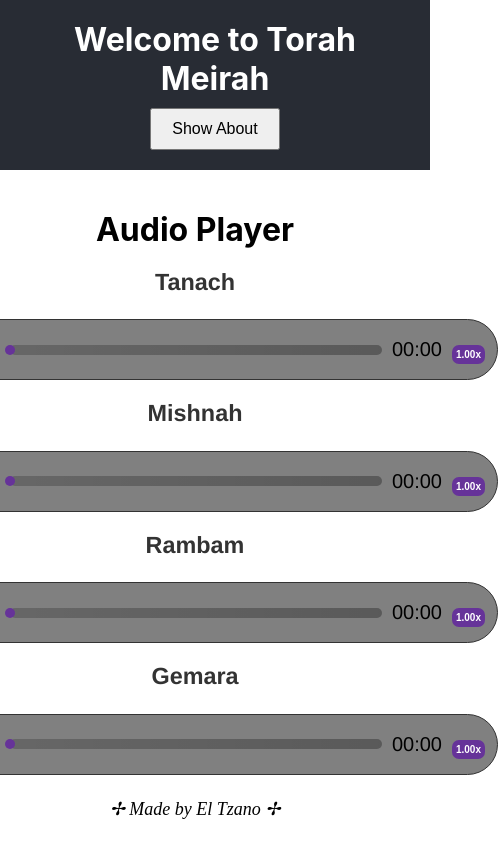
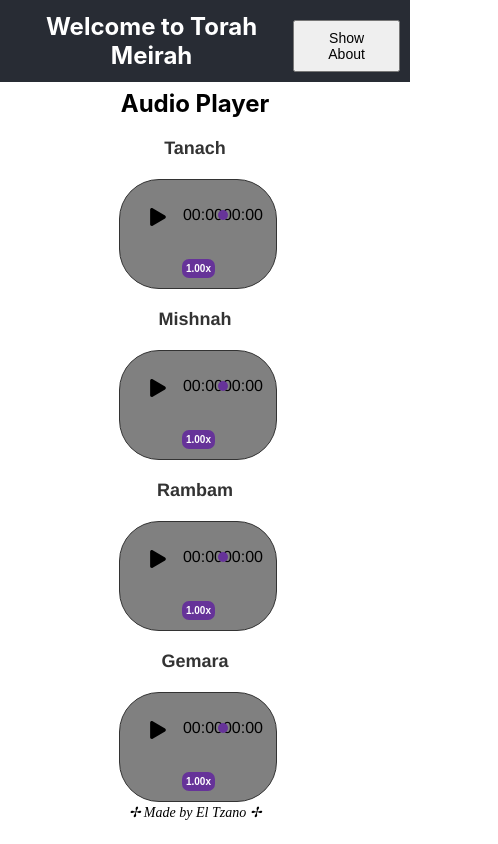
Before and after one commit to DavidRaitan/TorahMeirah, a React (Create React App) app: page / in a window 390 px wide. Both pictures are taken after a click on the button "Show Audio Player". Shown: the whole page, 498 px wide, since content can reach past the window. Built offline with nearby package versions, Linux system fonts and the light colour scheme.

Commit message:
css corrections

```diff
--- a/src/AboutUs.js
+++ b/src/AboutUs.js
@@ -6,7 +6,6 @@ function AboutUs() {
     <div className="home-container">
       <div className="button-container">
         <button onClick={() => window.location.href="#progress"} className="button">Our Progress</button>
-        <button onClick={() => window.location.href="#vision"} className="button">Our Vision</button>
       </div>
 
       <section id="vision" className="section">
--- a/src/App.css
+++ b/src/App.css
@@ -1,4 +1,3 @@
-/* src/App.css */
 .App {
   text-align: center;
 }
@@ -46,3 +45,24 @@ ul {
 li {
   margin-bottom: 20px;
 }
+
+@media (max-width: 768px) {
+  .App-header {
+    padding: 10px;
+    flex-direction: row;
+    justify-content: space-between;
+  }
+
+  button {
+    font-size: 14px;
+    padding: 8px 16px;
+  }
+
+  h1 {
+    font-size: 24px;
+  }
+
+  .App-main {
+    margin-top: 80px;
+  }
+}
--- a/src/AudioPlayer.css
+++ b/src/AudioPlayer.css
@@ -1,8 +1,6 @@
-/* AudioPlayer.css */
 .page {
   text-align: center;
-  margin-top: 10%;
-
+  margin-top: 5%;
 }
 
 .items {
@@ -16,7 +14,7 @@
   margin-top: 20px;
 }
 
-.foot{
+.foot {
   position: absolute;
   bottom: 10px;
   left: 50%;
@@ -27,3 +25,21 @@
   text-align: center;
   font-size: large;
 }
+
+@media (max-width: 768px) {
+  .page {
+    font-size: 24px;
+  }
+
+  .items {
+    font-size: 16px;
+  }
+
+  .audio_titles {
+    font-size: 18px;
+  }
+
+  .foot {
+    font-size: 14px;
+  }
+}
--- a/src/css/audioBar.css
+++ b/src/css/audioBar.css
@@ -1,6 +1,5 @@
-/* audioBar.css */
 .audio-player {
-  width: 600px; /* Adjusted width */
+  width: 600px;
   margin: 20px auto;
   padding: 2px;
   border: 1px solid #333;
@@ -17,7 +16,7 @@
   flex-grow: 1;
   display: flex;
   align-items: center;
-  justify-content: center; /* Center the controls horizontally */
+  justify-content: center;
 }
 
 .play-pause {
@@ -92,8 +91,8 @@
 }
 
 .dropdown-content button {
-  width: 100%; /* Set a fixed width for all dropdown menu options */
-  text-align: left; /* Align text to the left */
+  width: 100%;
+  text-align: left;
   padding: 8px;
   font-size: 12px;
   border: none;
@@ -116,7 +115,6 @@
 .show {
   display: block;
 }
-
 
 .progress-dot {
   position: absolute;
@@ -147,3 +145,26 @@
   border-radius: 40px;
   background-image: linear-gradient(to right, rgba(0, 0, 0, 0.2) 0%, rgba(0, 0, 0, 0.3) 100%);
 }
+
+@media (max-width: 768px) {
+  .audio-player {
+    width: 90%;
+    padding: 10px;
+  }
+
+  .controls {
+    flex-direction: column;
+  }
+
+  .play-pause {
+    font-size: 18px;
+  }
+
+  .progress-bar {
+    margin: 10px 0;
+  }
+
+  .dropdown {
+    margin-top: 10px;
+  }
+}
--- a/src/home.css
+++ b/src/home.css
@@ -19,8 +19,8 @@
 p {
   line-height: 1.6;
   margin-bottom: 10px;
+}
 
-  }
 a {
   color: black;
   text-decoration: none;
@@ -29,6 +29,7 @@
 a:hover {
   color: rebeccapurple;
 }
+
 .button-container {
   margin-bottom: 20px;
 }
@@ -44,30 +45,18 @@
   cursor: pointer;
   border-radius: 15px;
   margin-right: 2px;
-
 }
-
-  .button-container button {
-    display: inline-block;
-    padding: 10px 20px;
-    border-radius: 20px;
-    background-color: #ccc;
-    color: #fff;
-    border: none;
-    cursor: pointer;
-  }
-
 
 .button-container button:hover {
   background-color: gray;
 }
 
-  .page{
+.page {
   margin-top: -20%;
 }
 
 .home-container {
-  padding-top: 50px; /* Adjust as needed */
+  padding-top: 50px;
 }
 
 .button-container {
@@ -75,16 +64,37 @@
 }
 
 .section {
-  margin-top: 40px; /* Adjust as needed */
+  margin-top: 40px;
 }
 
 .section h3 {
   margin-top: 0;
 }
 
-.footer{
+.footer {
   margin-top: 40px;
   font-family: serif;
   font-style: italic;
   text-align: center;
 }
+
+@media (max-width: 768px) {
+  .home-container {
+    padding-top: 20px;
+    margin-top: 30%;
+  }
+
+  .page {
+    margin-top: 10%;
+    font-size: 24px;
+  }
+
+  .button-container button {
+    padding: 8px 16px;
+    font-size: 14px;
+  }
+
+  .footer {
+    font-size: 14px;
+  }
+}
```
Lines whose indentation alone changed are shown as unchanged.
